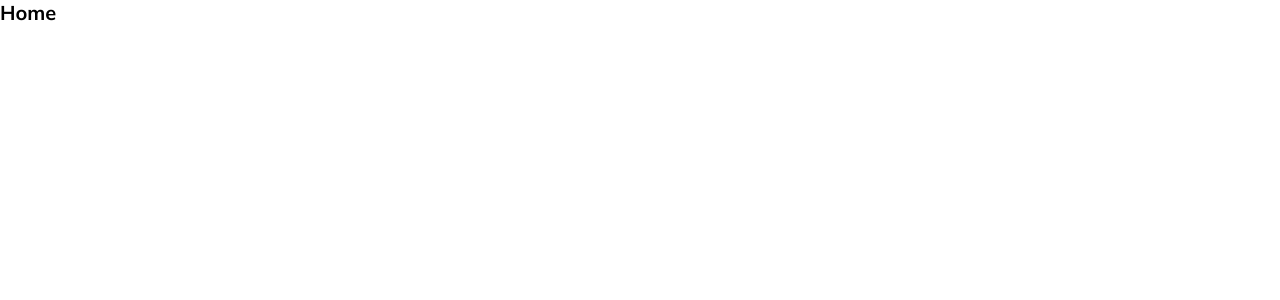
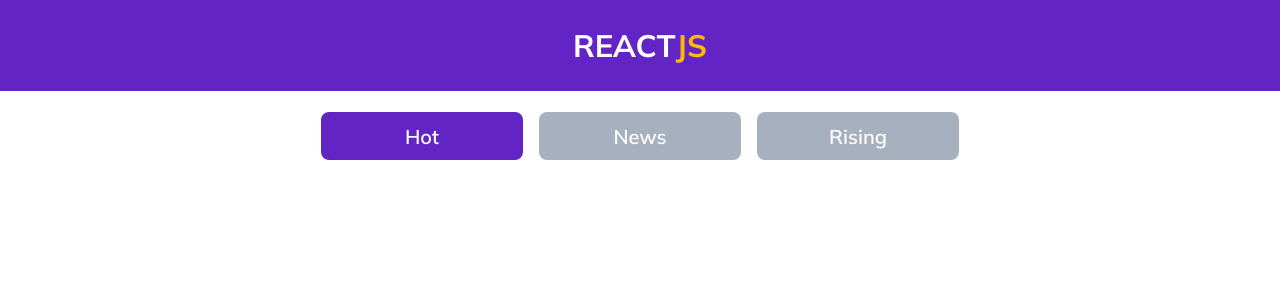
Before and after one commit to felipepasq/winnin, a React (Vite) app: page / in a window 1280 px wide. Shown: the top 300 px of the page. Built offline with nearby package versions, Linux system fonts and the light colour scheme.

Commit message:
finished button and started home page

```diff
--- a/src/App.tsx
+++ b/src/App.tsx
@@ -1,13 +1,15 @@
 import { defaultTheme } from "./styles/themes/default";
 import { ThemeProvider } from "styled-components";
 import { RouterProvider } from "react-router-dom";
+import { router } from "./router";
 import GlobalStyle from "./styles/global";
-import { router } from "./router";
+import Header from "./components/Header";
 
 function App() {
   return (
     <ThemeProvider theme={defaultTheme}>
       <GlobalStyle />
+      <Header />
       <RouterProvider router={router} />
     </ThemeProvider>
   );
--- /dev/null
+++ b/src/components/Button/index.tsx
@@ -0,0 +1,22 @@
+import React, { ButtonHTMLAttributes, ReactNode } from "react";
+import * as S from "./styles";
+
+interface ButtonProps extends ButtonHTMLAttributes<HTMLButtonElement> {
+  height?: string;
+  width?: string;
+  isActive?: boolean;
+  children: ReactNode;
+}
+
+const Button: React.FC<ButtonProps> = (
+  { height = "48px", width = "202px", isActive = false, children },
+  ...rest
+) => {
+  return (
+    <S.Button height={height} width={width} isActive={isActive} {...rest}>
+      {children}
+    </S.Button>
+  );
+};
+
+export default Button;
--- /dev/null
+++ b/src/components/Button/styles.ts
@@ -0,0 +1,18 @@
+import { styled } from "styled-components";
+
+interface ButtonProps {
+  height: string;
+  width: string;
+  isActive: boolean;
+}
+
+export const Button = styled.button<ButtonProps>`
+  border-radius: 8px;
+  height: ${({ height }) => height};
+  width: ${({ width }) => width};
+  color: ${({ theme }) => theme.color.white};
+  background-color: ${({ isActive, theme }) =>
+    isActive ? theme.color.primary : theme.color.secondary};
+  font-size: 2rem;
+  font-weight: 600;
+`;
--- a/src/pages/Home/index.tsx
+++ b/src/pages/Home/index.tsx
@@ -0,0 +1,17 @@
+import React from "react";
+import * as S from "./styles";
+import Button from "../../components/Button";
+
+const Home: React.FC = () => {
+  return (
+    <S.Main>
+      <S.ButtonsContainer>
+        <Button isActive>Hot</Button>
+        <Button isActive={false}>News</Button>
+        <Button>Rising</Button>
+      </S.ButtonsContainer>
+    </S.Main>
+  );
+};
+
+export default Home;
--- /dev/null
+++ b/src/pages/Home/styles.ts
@@ -0,0 +1,18 @@
+import { styled } from "styled-components";
+
+export const Main = styled.main`
+  display: flex;
+  flex-direction: column;
+  margin: 0 auto;
+  width: 100%;
+  max-width: 1174px;
+`;
+
+export const ButtonsContainer = styled.div`
+  display: flex;
+  flex-direction: row;
+  justify-content: center;
+  width: 100%;
+  gap: 1.6rem;
+  margin: 2.1rem 0 2rem;
+`;
--- a/src/router.tsx
+++ b/src/router.tsx
@@ -1,8 +1,9 @@
 import { createBrowserRouter } from "react-router-dom";
+import Home from "./pages/Home";
 
 export const router = createBrowserRouter([
   {
     path: "/",
-    element: <h1>Home</h1>,
+    element: <Home />,
   },
 ]);
```
